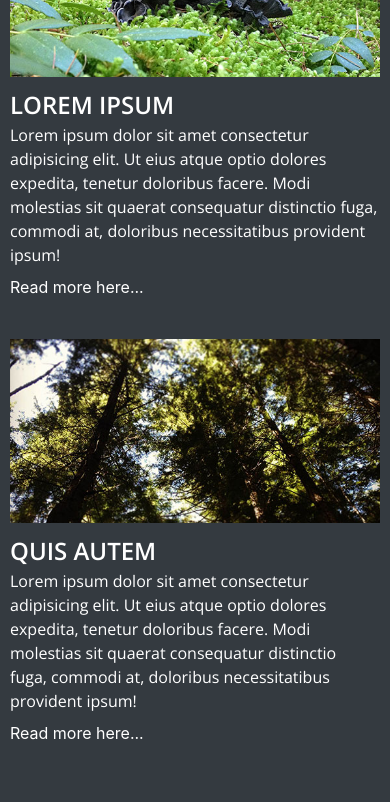
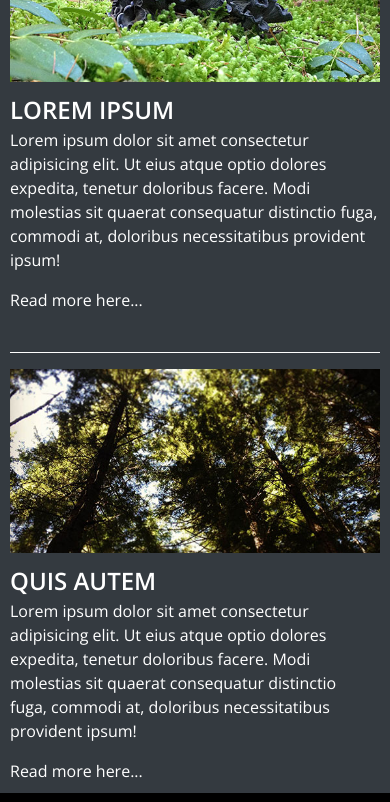
Before and after one commit to Felixr91/glg, a plain HTML site: page index.html in a window 390 px wide. Shown: the part 2480-3282 px from the top of the page. Drawn offline with nearby package versions, Linux system fonts and the light colour scheme.

Commit message:
mediaquery

```diff
--- a/index.html
+++ b/index.html
@@ -114,37 +114,37 @@
     <!-- Image Grid -->
     <div class="row container-fluid" style="margin: 0px; padding: 0px;">
       <div class="col-12 col-sm-6 col-md-6 col-lg-4 hover-container" style="padding: 0px;">
-        <img src="/images/tiles/tile-1.jpg" class="image" style="width: 100%;" alt="">
+        <img src='/images/tiles/tile-1.jpg' class="image" style="width: 100%;" alt="">
         <div class="overlay">
           <div class="text">Lorem ipsum, dolor.</div>
         </div>
       </div>
       <div class="col-12 col-sm-6 col-md-6 col-lg-4 hover-container" style="padding: 0px;">
-        <img src="/images/tiles/tile-2.jpg" style="width: 100%;" alt="">
+        <img src='/images/tiles/tile-2.jpg' style="width: 100%;" alt="">
         <div class="overlay">
           <div class="text">Numquam repellat quos eius sed iste minima?</div>
         </div>
       </div>
       <div class="col-12 col-sm-6 col-md-6 col-lg-4 hover-container" style="padding: 0px;">
-        <img src="/images/tiles/tile-3.jpg" style="width: 100%;" alt="">
+        <img src='/images/tiles/tile-3.jpg' style="width: 100%;" alt="">
         <div class="overlay">
           <div class="text">Consectetur adipisicing elit.</div>
         </div>
       </div>
       <div class="col-12 col-sm-6 col-md-6 col-lg-4 hover-container" style="padding: 0px;">
-        <img src="/images/tiles/tile-4.jpg" style="width: 100%;" alt="">
+        <img src='/images/tiles/tile-4.jpg' style="width: 100%;" alt="">
         <div class="overlay">
           <div class="text">Adipisci voluptatum ipsum modi molestias porro.</div>
         </div>
       </div>
       <div class="col-12 col-sm-6 col-md-6 col-lg-4 hover-container" style="padding: 0px;">
-        <img src="/images/tiles/tile-5.jpg" style="width: 100%;" alt="">
+        <img src='/images/tiles/tile-5.jpg' style="width: 100%;" alt="">
         <div class="overlay">
           <div class="text"> Fugit quasi repellendus nobis, corporis inventore.</div>
         </div>
       </div>
       <div class="col-12 col-sm-6 col-md-6 col-lg-4 hover-container" style="padding: 0px;">
-        <img src="/images/tiles/tile-6.jpg" style="width: 100%;" alt="">
+        <img src='/images/tiles/tile-6.jpg' style="width: 100%;" alt="">
         <div class="overlay">
           <div class="text">Reiciendis quo dolorem amet..</div>
         </div>
@@ -153,9 +153,9 @@
 
     <!-- Marquee -->
     <div class="marquee-container" style="color: white;">
-      <div class="d-flex alternating-row-one mt-2">
+      <div class="d-flex alternating-row-one">
         <div class="d-flex align-items-center justify-content-center">
-          <img class="img-marquee " src="/images/alternating/alternating-1.jpg" style="max-width: 100%;" alt="">
+          <img class="img-marquee " src='/images/alternating/alternating-1.jpg' style="max-width: 100%;" alt="">
         </div>
         <div class="d-flex justify-content-center">
           <div class="text-marquee marquee-txt-right d-flex flex-column mb-4">
@@ -164,36 +164,38 @@
               dolores
               expedita, tenetur doloribus facere. Modi molestias sit quaerat consequatur distinctio fuga, commodi at,
               doloribus necessitatibus provident ipsum!</span>
-            <a href="#" class="pt-2" style="color: white;">Read more here... </a>
+            <a href="#" class="pt-3 font-light" style="color: white;">Read more here... </a>
           </div>
         </div>
       </div>
 
-      <div class="d-flex alternating-row-two mt-3">
+      <hr class="line" style="border-color: white;">
+
+      <div class="d-flex alternating-row-two">
         <div class="d-flex justify-content-center">
-          <div class="text-marquee marquee-txt-left d-flex flex-column mb-5 pr-4 pl-0">
+          <div class="text-marquee marquee-txt-left d-flex flex-column pr-4 pl-0">
             <span class="font-bold" style="font-size: 1.5rem;">QUIS AUTEM</span>
             <span class="font-light">Lorem ipsum dolor sit amet consectetur adipisicing elit. Ut eius atque optio
               dolores
               expedita, tenetur doloribus
               facere. Modi molestias sit quaerat consequatur distinctio fuga, commodi at, doloribus necessitatibus
               provident ipsum!</span>
-            <a href="#" class="pt-2" style="color: white;">Read more here... </a>
+            <a href="#" class="pt-3 font-light" style="color: white;">Read more here... </a>
           </div>
         </div>
         <div class="d-flex align-items-center justify-content-center">
-          <img class="img-marquee" src="/images/alternating/alternating-2.jpg" style="max-width: 100%;" alt="">
+          <img class="img-marquee" src='/images/alternating/alternating-2.jpg' style="max-width: 100%;" alt="">
         </div>
       </div>
     </div>
 
 
     <!-- Footer -->
-    <div class="row d-flex justify-content-center footer-bg">
-      <div class="col-5 d-flex justify-content-center">
+    <div class="row container-fluid d-flex pt-5 pb-5 justify-content-around footer-bg" style="margin: 0px;">
+      <div class="col-6 col-md-4 d-flex justify-content-center">
         <span style="font-size:.8rem;"><i class="far fa-copyright"></i>2018 devNorthWest</span>
       </div>
-      <div class="col-5 d-flex justify-content-around" style="font-size: 1rem;">
+      <div class="col-6 col-md-4 d-flex justify-content-around" style="font-size: 1rem;">
         <i class="fab fa-facebook-f icon-style"></i>
         <i class="fab fa-twitter icon-style"></i>
         <i class="fab fa-youtube-square icon-style"></i>
--- a/style.css
+++ b/style.css
@@ -112,13 +112,28 @@
   .text-marquee{
     display: flex;
     justify-content: center;
-    width: 500px;
+    width: 568px;
+  }
+  .line{
+    max-width: 568px;
   }
   .marquee-txt-left{
     padding-top: 10px;
   }
   .marquee-txt-right{
     padding-top: 10px;
+  }
+}
+
+@media only screen and (max-width: 999px ){
+  .alternating-row-one{
+    padding-top:20px;
+  }
+}
+
+@media only screen and (max-width: 600px ){
+  .alternating-row-one{
+    padding-top:5px;
   }
 }
 
@@ -135,7 +150,6 @@
   max-width: 100%;
   min-width: 500px;
   }
-
 }
 
 /* -----------------------------------------
```
